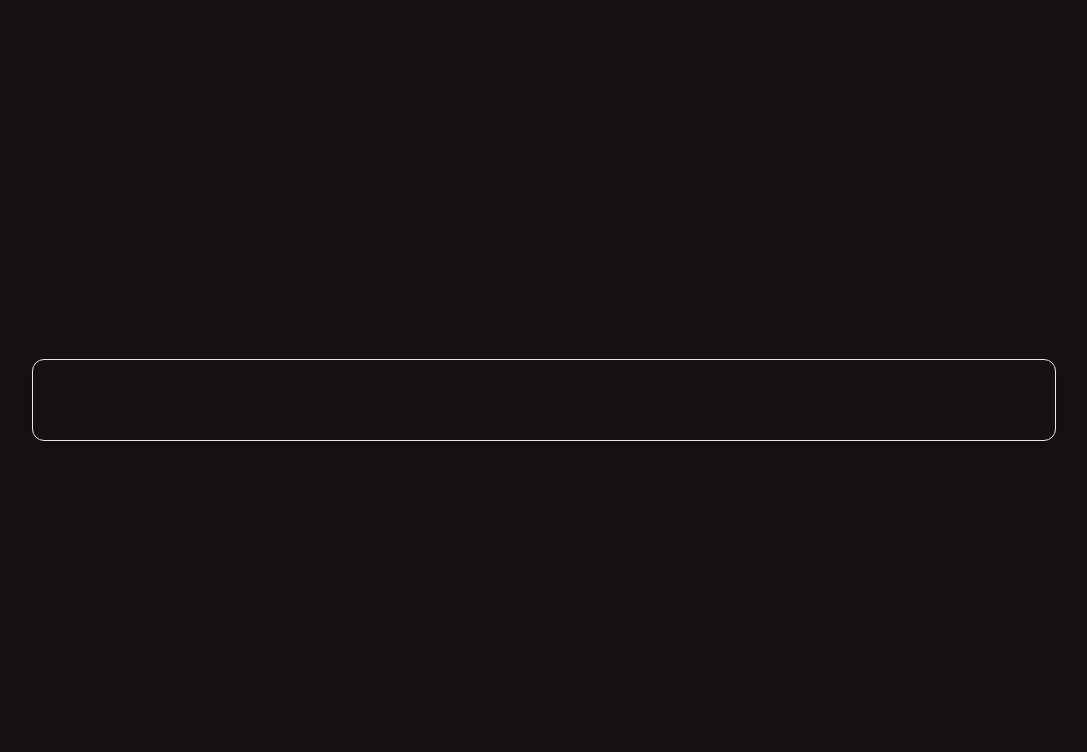
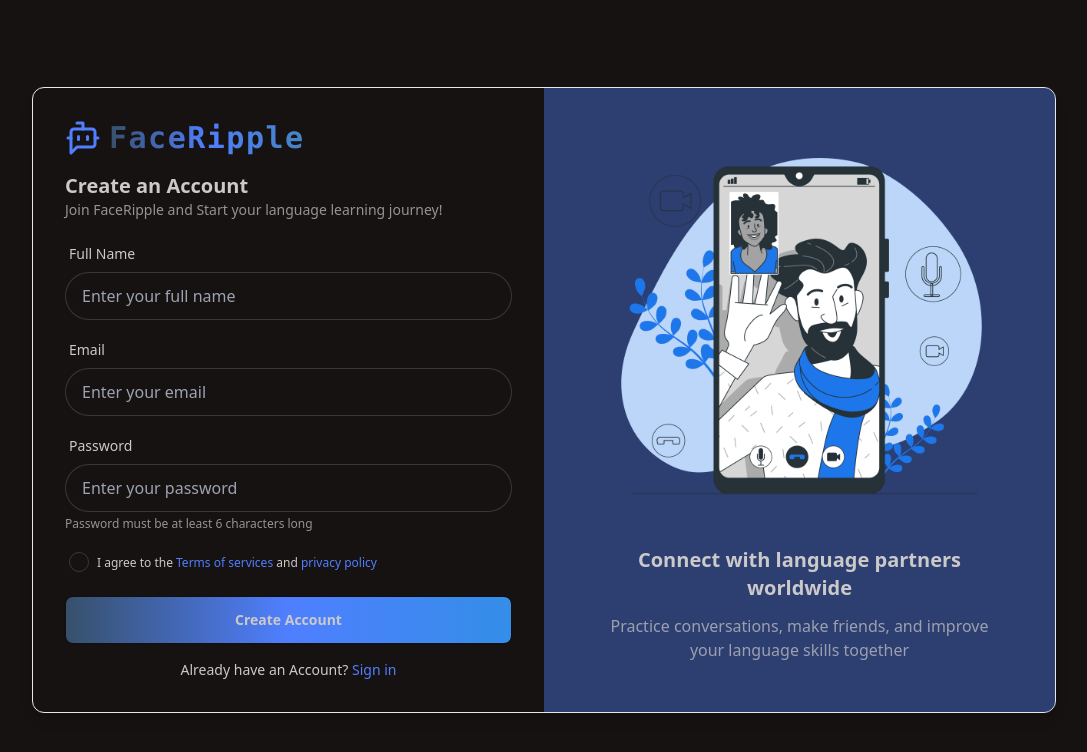
Before and after one commit to Tharunkunamalla/FaceRipple, a React (Vite) app in the folder frontend/: page /signup in a window 1280 px wide. Shown: the top 752 px of the page, without its empty margins (96-1183 px from the left). Built offline with nearby package versions, Linux system fonts and the light colour scheme; no server answers.

Commit message:
Added image and page

```diff
--- a/frontend/src/pages/SignUpPage.jsx
+++ b/frontend/src/pages/SignUpPage.jsx
@@ -1,5 +1,7 @@
 import React, {useState} from "react";
+import {BotMessageSquare} from "lucide-react";
 
+import {Link} from "react-router";
 const SignupPage = () => {
   const [signupData, setSignupData] = useState({
     fullName: "",
@@ -19,7 +21,145 @@ const SignupPage = () => {
         {/* Sign up form left side */}
         <div className="w-full lg:w-1/2 p-4  sm:p-8 flex flex-col">
           {/* LOGO */}
-          <div className="mb-4 flex items-center justify-start gap-2"></div>
+          <div className="mb-4 flex items-center justify-start gap-2">
+            <BotMessageSquare className="size-9 text-primary" />{" "}
+            {/* if w and h is same then use size*/}
+            <span className="text-3xl font-bold font-mono bg-clip-text text-transparent bg-gradient-to-r from-[#37506b] via-[#4F7FFF] to-[#4583c1] tracking-wider">
+              FaceRipple
+            </span>
+          </div>
+          <div className="w-full">
+            <form onSubmit={handelSignup}>
+              <div className="space-y-4">
+                <div>
+                  <h2 className="text-xl font-semibold">Create an Account</h2>
+                  <p className="text-sm opacity-70">
+                    Join FaceRipple and Start your language learning journey!
+                  </p>
+                </div>
+                <div className="space-y-3">
+                  <div className="form-control">
+                    <label className="label">
+                      <span className="label-text">Full Name</span>
+                    </label>
+                    <input
+                      type="text"
+                      placeholder="Enter your full name"
+                      className="input input-bordered w-full"
+                      value={signupData.fullName}
+                      onChange={(e) =>
+                        setSignupData({
+                          ...signupData,
+                          fullName: e.target.value,
+                        })
+                      }
+                      required
+                    />
+                  </div>
+                  <div>
+                    <label className="label">
+                      <span className="label-text">Email</span>
+                    </label>
+                    <input
+                      type="email"
+                      placeholder="Enter your email"
+                      className="input input-bordered w-full"
+                      value={signupData.email}
+                      onChange={(e) =>
+                        setSignupData({
+                          ...signupData,
+                          email: e.target.value,
+                        })
+                      }
+                      required
+                    />
+                  </div>
+                  <div>
+                    <label className="label">
+                      <span className="label-text">Password</span>
+                    </label>
+                    <input
+                      type="password"
+                      placeholder="Enter your password"
+                      className="input input-bordered w-full"
+                      value={signupData.password}
+                      onChange={(e) =>
+                        setSignupData({
+                          ...signupData,
+                          password: e.target.value,
+                        })
+                      }
+                      required
+                    />
+                    <p className="text-xs opacity-70 mt-1">
+                      Password must be at least 6 characters long
+                    </p>
+                  </div>
+                  <div className="form-control ">
+                    <label className="label cursor-pointer justify-start gap-2">
+                      <input
+                        type="checkbox"
+                        className="checkbox checkbox-sm"
+                        required
+                      />
+                      <span className="text-xs leading-tight">
+                        I agree to the{" "}
+                        <a
+                          href="/terms"
+                          className="text-primary hover:underline"
+                        >
+                          Terms of services{" "}
+                        </a>
+                        and{" "}
+                        <span className="text-primary hover:underline">
+                          privacy policy
+                        </span>
+                      </span>
+                    </label>
+                  </div>
+                </div>
+                <button
+                  className="btn bg-gradient-to-r from-[#37506b] via-[#4F7FFF] to-[#348ee8]  rounded-lg
+ w-full"
+                  type="submit"
+                >
+                  Create Account
+                </button>
+                <div className="text-center mt-4">
+                  {" "}
+                  <p className="text-sm">
+                    Already have an Account?{" "}
+                    <Link to="/login" className="text-primary hover:underline">
+                      Sign in
+                    </Link>
+                  </p>
+                </div>
+              </div>
+            </form>
+          </div>
+        </div>
+        {/* Sign up form right side */}
+        {/* SIGNUP FORM - RIGHT SIDE */}
+        <div className="hidden lg:flex w-full lg:w-1/2 bg-primary/40 items-center justify-center">
+          <div className="max-w-md p-8">
+            {/* Illustration */}
+            <div className="relative aspect-square max-w-sm mx-auto">
+              <img
+                src="/s-i.png" // add your actual image src here
+                alt="Language connection illustration"
+                className="w-full h-full object-contain"
+              />
+            </div>
+            <div className="text-center space-y-3 mt-6">
+              <h2 className="text-xl font-semibold">
+                Connect with language partners worldwide
+              </h2>
+              <p className=" opacity-70">
+                Practice conversations, make friends, and improve your language
+                skills together
+              </p>
+            </div>
+          </div>
         </div>
       </div>
     </div>
--- a/frontend/tailwind.config.js
+++ b/frontend/tailwind.config.js
@@ -3,7 +3,12 @@ import daisyui from "daisyui";
 export default {
   content: ["./index.html", "./src/**/*.{js,ts,jsx,tsx}"],
   theme: {
-    extend: {},
+    extend: {
+      colors: {
+        primary: "#4F7FFF",
+        secondary: "#4F7FFF",
+      },
+    },
   },
   plugins: [daisyui],
   daisyui: {
```
